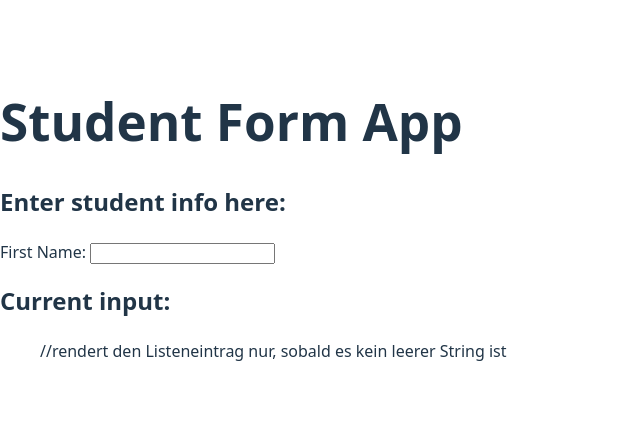
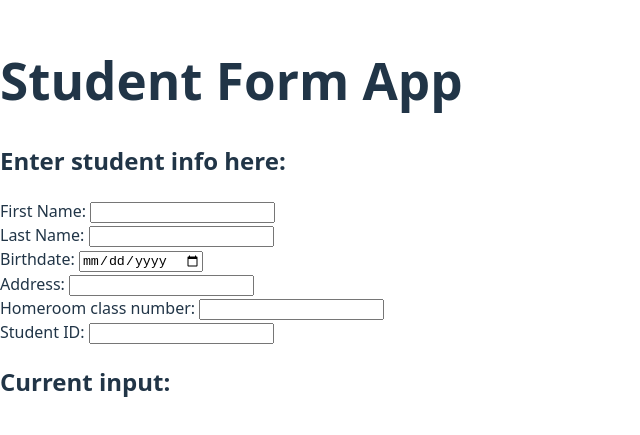
Before and after one commit to MaPankow/student_form, a React (Vite) app: page / in a window 1280 px wide. Shown: the part 181-616 px from the top of the page, without its empty margins (0-640 px from the left). Built offline with nearby package versions, Linux system fonts and the light colour scheme.

Commit message:
implemented all the required fields,long form

```diff
--- a/src/components/StudentForm/StudentForm.jsx
+++ b/src/components/StudentForm/StudentForm.jsx
@@ -1,25 +1,120 @@
 import { useState } from "react";
 
 function StudentForm() {
+    // variables for the State of the input fields
+    const[firstName, setFirstName] = useState('');
+    const[lastName, setLastName] = useState('');
+    const[birthdate, setBirthdate] = useState('');
+    const[address, setAddress] = useState('');
+    const[homeroom, setHomeroom] = useState('');
+    const[studentId, setStudentId] = useState('');
 
-    const[firstName, setFirstName] = useState('');
+    // handleInput functions
     function handleFirstNameInput(e) {
         setFirstName(e.target.value);
     };
+
+    function handleLastNameInput(e) {
+        setLastName(e.target.value);
+    };
+
+    function handleBirthdateInput(e) {
+        setBirthdate(e.target.value);
+    };
+
+    function handleAddressInput(e) {
+        setAddress(e.target.value);
+    }
+
+    function handleHomeroomInput(e) {
+        setHomeroom(e.target.value);
+    }
+
+    function handleStudentIdInput(e) {
+        setStudentId(e.target.value);
+    }
+
 
     return (
         <div>
             <div id="form">
                 <h2>Enter student info here:</h2>
                 <form>
-                    <label for="first_name">First Name: </label>
-                    <input name="first_name"id="first_name" type="text" onChange={handleFirstNameInput} value={firstName} />
+                    {/* Birthdate, Address, Homeroom class number, Student ID */}
+                    <div className="input_field">
+                        <label htmlFor="first_name">First Name: </label>
+                        {/* in JSX wird das for-Attribut zu htmlFor, da in JavaScript das Wort "for" schon für Schleifen reserviert ist */}
+                        <input
+                            name="first_name"
+                            id="first_name"
+                            type="text"
+                            onChange={handleFirstNameInput}
+                            value={firstName}
+                        />
+                    </div>
+                    <div className="input_field">
+                        <label htmlFor="last_name">Last Name: </label>
+                        <input
+                            name="last_name"
+                            id="last_name"
+                            type="text"
+                            onChange={handleLastNameInput}
+                            value={lastName}
+                        />
+                    </div>
+                    <div className="input_field">
+                        <label htmlFor="birthdate">Birthdate: </label>
+                        <input
+                            name="birthdate"
+                            id="birthdate"
+                            type="date"
+                            onChange={handleBirthdateInput}
+                            value={birthdate}
+                        />
+                    </div>
+                    <div className="input_field">
+                        <label htmlFor="address">Address: </label>
+                        <input
+                            name="address"
+                            id="address"
+                            type="text"
+                            onChange={handleAddressInput}
+                            value={address}
+                        />
+                    </div>
+                    <div className="input_field">
+                        <label htmlFor="homeroom">Homeroom class number: </label>
+                        <input
+                            name="homeroom"
+                            id="homeroom"
+                            type="text"
+                            onChange={handleHomeroomInput}
+                            value={homeroom}
+                        />
+                    </div>
+                    <div className="input_field">
+                        <label htmlFor="student_id">Student ID: </label>
+                        <input
+                            name="student_id"
+                            id="student_id"
+                            type="text"
+                            onChange={handleStudentIdInput}
+                            value={studentId}
+                        />
+                    </div>
                 </form>
             </div>
-            <div id="inputOutput">
+
+            <div id="input_output">
                 <h2>Current input:</h2>
                 <ul >
-                    {firstName && <li>{firstName}</li>} //rendert den Listeneintrag nur, sobald es kein leerer String ist
+                    {firstName && <li>{`First name: ${firstName}`}</li>}
+                    {/* rendert den Listeneintrag nur, sobald es kein leerer String ist */}
+                    {lastName && <li>{`Last name: ${lastName}`}</li>}
+                    {birthdate && <li>{`Birthdate: ${birthdate}`}</li>}
+                    {address && <li>{`Address: ${address}`}</li>}
+                    {homeroom && <li>{`Homeroom class number: ${homeroom}`}</li>}
+                    {studentId && <li>{`Student ID: ${studentId}`}</li>}
                 </ul>
             </div>
         </div>
```
Also changed, not shown: 1 other file (tests, documents, lock files or other folders).
